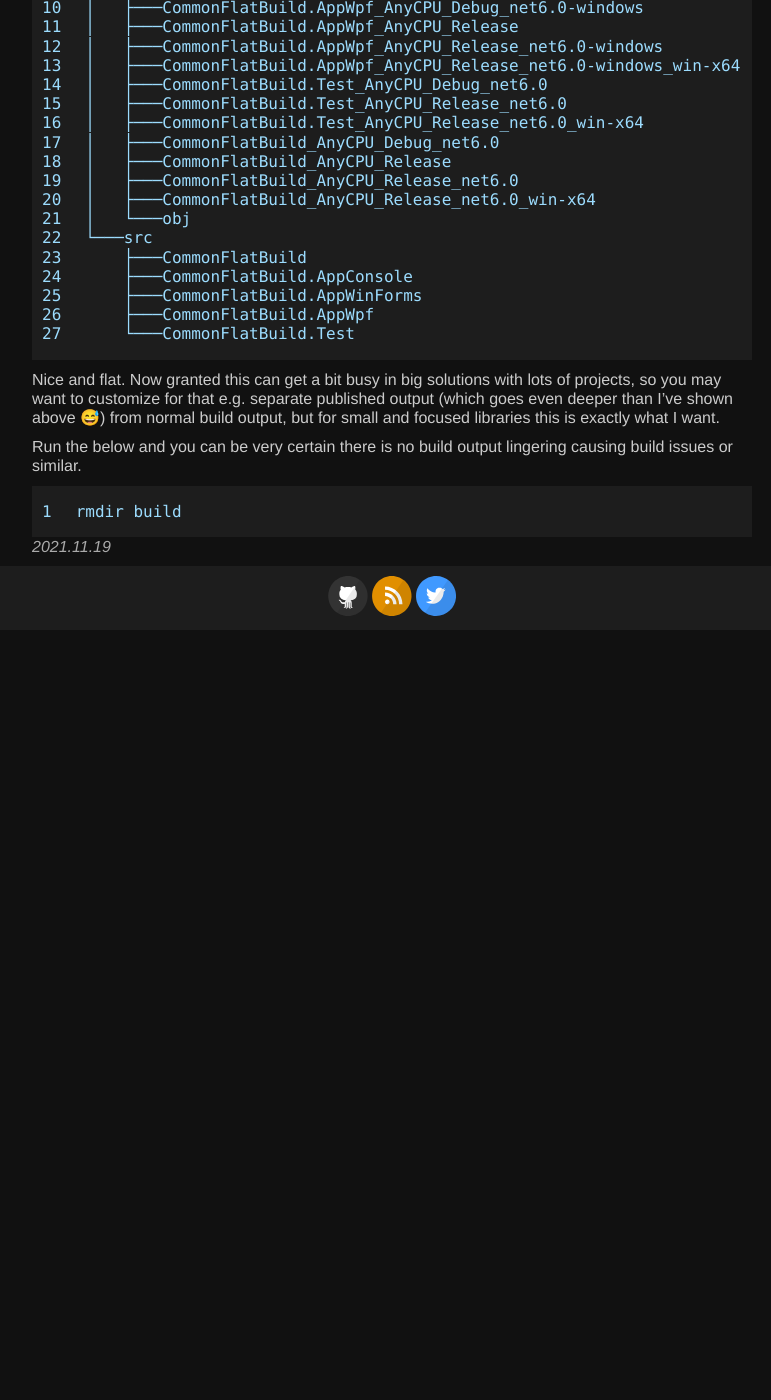
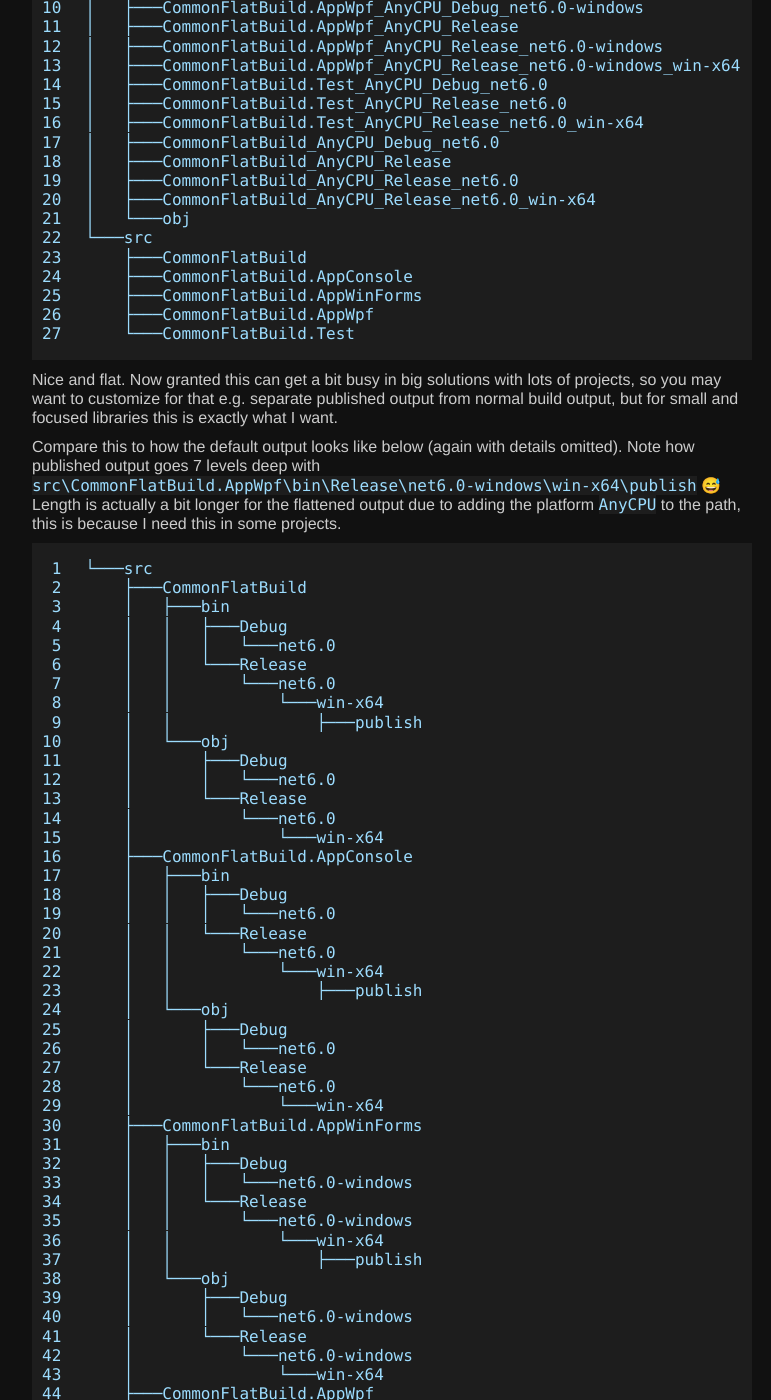
Before and after one commit to nietras/nietras.github.io, a Jekyll site: the page built from _posts/2021-11-19-bendingdotnet-common-flat-build-output.md, in a window 1280 px wide and 1400 px high, scrolled down 6140 px. Shown: the whole window, without its empty margins (248-1019 px from the left). Built offline with Jekyll 4.4.1, drawn with Linux system fonts in a browser that asks for light colours; before the commit the page ends 6770 px from its top, so only the background shows below that; some of the changed text lies outside the part shown.

Commit message:
Compare to normal output

````diff
--- a/_posts/2021-11-19-bendingdotnet-common-flat-build-output.md
+++ b/_posts/2021-11-19-bendingdotnet-common-flat-build-output.md
@@ -315,11 +315,91 @@ The end result in tree form (with details omitted) then is:
 
 Nice and flat. Now granted this can get a bit busy in big solutions with lots of
 projects, so you may want to customize for that e.g. separate published output
-(which goes even deeper than I've shown above 😅) from
-normal build output, but for small
+from normal build output, but for small
 and focused libraries this is exactly what I want.
 
-Run the below and you can be very certain there is no build output lingering
+Compare this to how the default
+output looks like below (again with details omitted).
+Note how published output goes 7 levels deep with
+`src\CommonFlatBuild.AppWpf\bin\Release\net6.0-windows\win-x64\publish` 😅
+Length is actually a bit longer for the flattened output due to adding the platform `AnyCPU`
+to the path, this is because I need this in some projects.
+
+```
+└───src
+    ├───CommonFlatBuild
+    │   ├───bin
+    │   │   ├───Debug
+    │   │   │   └───net6.0
+    │   │   └───Release
+    │   │       └───net6.0
+    │   │           └───win-x64
+    │   │               ├───publish
+    │   └───obj
+    │       ├───Debug
+    │       │   └───net6.0
+    │       └───Release
+    │           └───net6.0
+    │               └───win-x64
+    ├───CommonFlatBuild.AppConsole
+    │   ├───bin
+    │   │   ├───Debug
+    │   │   │   └───net6.0
+    │   │   └───Release
+    │   │       └───net6.0
+    │   │           └───win-x64
+    │   │               ├───publish
+    │   └───obj
+    │       ├───Debug
+    │       │   └───net6.0
+    │       └───Release
+    │           └───net6.0
+    │               └───win-x64
+    ├───CommonFlatBuild.AppWinForms
+    │   ├───bin
+    │   │   ├───Debug
+    │   │   │   └───net6.0-windows
+    │   │   └───Release
+    │   │       └───net6.0-windows
+    │   │           └───win-x64
+    │   │               ├───publish
+    │   └───obj
+    │       ├───Debug
+    │       │   └───net6.0-windows
+    │       └───Release
+    │           └───net6.0-windows
+    │               └───win-x64
+    ├───CommonFlatBuild.AppWpf
+    │   ├───bin
+    │   │   ├───Debug
+    │   │   │   └───net6.0-windows
+    │   │   └───Release
+    │   │       └───net6.0-windows
+    │   │           └───win-x64
+    │   │               ├───publish
+    │   └───obj
+    │       ├───Debug
+    │       │   └───net6.0-windows
+    │       └───Release
+    │           └───net6.0-windows
+    │               └───win-x64
+    └───CommonFlatBuild.Test
+        ├───bin
+        │   ├───Debug
+        │   │   └───net6.0
+        │   └───Release
+        │       └───net6.0
+        │           ├───win-x64
+        │           │   ├───publish
+        └───obj
+            ├───Debug
+            │   └───net6.0
+            └───Release
+                └───net6.0
+                    └───win-x64
+```
+
+Run the below and there will be no build output lingering
 causing build issues or similar.
 ```
 rmdir build
````
